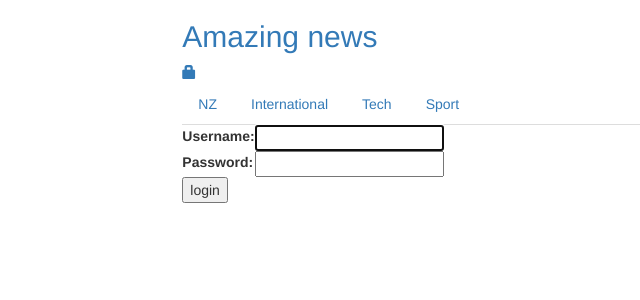
After one commit to acraig94/Web3, a Django app: page /accounts/login/ in a window 1280 px wide. The commit adds this page. Shown: the top 300 px of the page, without its empty margins (46-686 px from the left). Run offline with Django 3.2, Linux system fonts and the light colour scheme; some libraries are stand-ins or nearby versions.

Commit message:
Added Login Functionality

```diff
--- a/news/news/settings.py
+++ b/news/news/settings.py
@@ -120,3 +120,5 @@ USE_TZ = True
 # https://docs.djangoproject.com/en/1.9/howto/static-files/
 
 STATIC_URL = '/static/'
+
+LOGIN_REDIRECT_URL = '/'
--- a/news/news/urls.py
+++ b/news/news/urls.py
@@ -1,27 +1,10 @@
-"""news URL Configuration
-
-The `urlpatterns` list routes URLs to views. For more information please see:
-    https://docs.djangoproject.com/en/1.9/topics/http/urls/
-Examples:
-Function views
-    1. Add an import:  from my_app import views
-    2. Add a URL to urlpatterns:  url(r'^$', views.home, name='home')
-Class-based views
-    1. Add an import:  from other_app.views import Home
-    2. Add a URL to urlpatterns:  url(r'^$', Home.as_view(), name='home')
-Including another URLconf
-    1. Import the include() function: from django.conf.urls import url, include
-    2. Add a URL to urlpatterns:  url(r'^blog/', include('blog.urls'))
-"""
-from django.conf.urls import include, url
+from django.conf.urls import include, url, patterns
 from django.contrib import admin
-from django.conf.urls import include
+admin.autodiscover()
 
 urlpatterns = [
     url(r'^admin/', include(admin.site.urls)),
+    url(r'^accounts/login/$', 'django.contrib.auth.views.login'),
+    url(r'^accounts/logout/$', 'django.contrib.auth.views.logout', {'next_page': '/'}),
     url(r'', include('np.urls')),
-    #url(r'^articles_nz', include('np.urls')),
-    #url(r'^articles_international', include('np.urls')),
-    #url(r'^articles_tech', include('np.urls')),
-    #url(r'^articles_sport', include('np.urls')),
 ]
--- a/news/np/templates/np/index.html
+++ b/news/np/templates/np/index.html
@@ -12,9 +12,16 @@
 		<div class="container-fluid">
 			<div class="row">
 				<div class="col-md-8 col-md-offset-2">
+
 					<h2>
 						<a href="/">Amazing news</a>
 					</h2>
+					{% if user.is_authenticated %}
+    					<a href="{% url 'article_new' %}" class="top-menu"><span class="glyphicon glyphicon-plus"></span></a>
+    					<p class="top-menu">Hello {{ user.username }}<small>(<a href="{% url 'django.contrib.auth.views.logout' %}">Log out</a>)</small></p>
+    				{% else %}
+    					<a href="{% url 'django.contrib.auth.views.login' %}" class="top-menu"><span class="glyphicon glyphicon-lock"></span></a>
+    				{% endif %}
 					<ul class="nav nav-tabs">
 						<li>
 							<a href="articles_nz">NZ</a>
@@ -28,7 +35,6 @@
 						<li>
 							<a href="articles_sport">Sport</a>
 						</li>
-						<li><a href={% url 'article_new' %}>Add Article</a></li>
 					</ul>
 					{% block content %}
 					{% endblock %}
--- /dev/null
+++ b/news/np/templates/registration/login.html
@@ -0,0 +1,26 @@
+{% extends "np/index.html" %}
+
+{% block content %}
+
+{% if form.errors %}
+<p>Your username and password didn't match. Please try again.</p>
+{% endif %}
+
+<form method="post" action="{% url 'django.contrib.auth.views.login' %}">
+{% csrf_token %}
+<table>
+<tr>
+    <td>{{ form.username.label_tag }}</td>
+    <td>{{ form.username }}</td>
+</tr>
+<tr>
+    <td>{{ form.password.label_tag }}</td>
+    <td>{{ form.password }}</td>
+</tr>
+</table>
+
+<input type="submit" value="login" />
+<input type="hidden" name="next" value="{{ next }}" />
+</form>
+
+{% endblock %}
--- a/news/np/views.py
+++ b/news/np/views.py
@@ -1,9 +1,10 @@
 from django.shortcuts import render, get_object_or_404
 from .models import Article
 from .forms import ArticleForm
+from django.contrib.auth.decorators import login_required
 
 def index(request):
-    articles = Article.objects.all().order_by('-createdDate')
+    articles = Article.objects.all().order_by('-createdDate')#[5] #annotate
     return render(request, 'np/article_list.html', {'articles': articles})
 
 def nz(request):
@@ -26,6 +27,7 @@ def details(request, pk):
     article = get_object_or_404(Article, pk=pk)
     return render(request, 'np/article.html', {'article': article})
 
+@login_required
 def article_new(request):
     form = ArticleForm()
     return render(request, 'np/article_edit.html', {'form': form})
```
Also changed, not shown: news/db.sqlite3.
